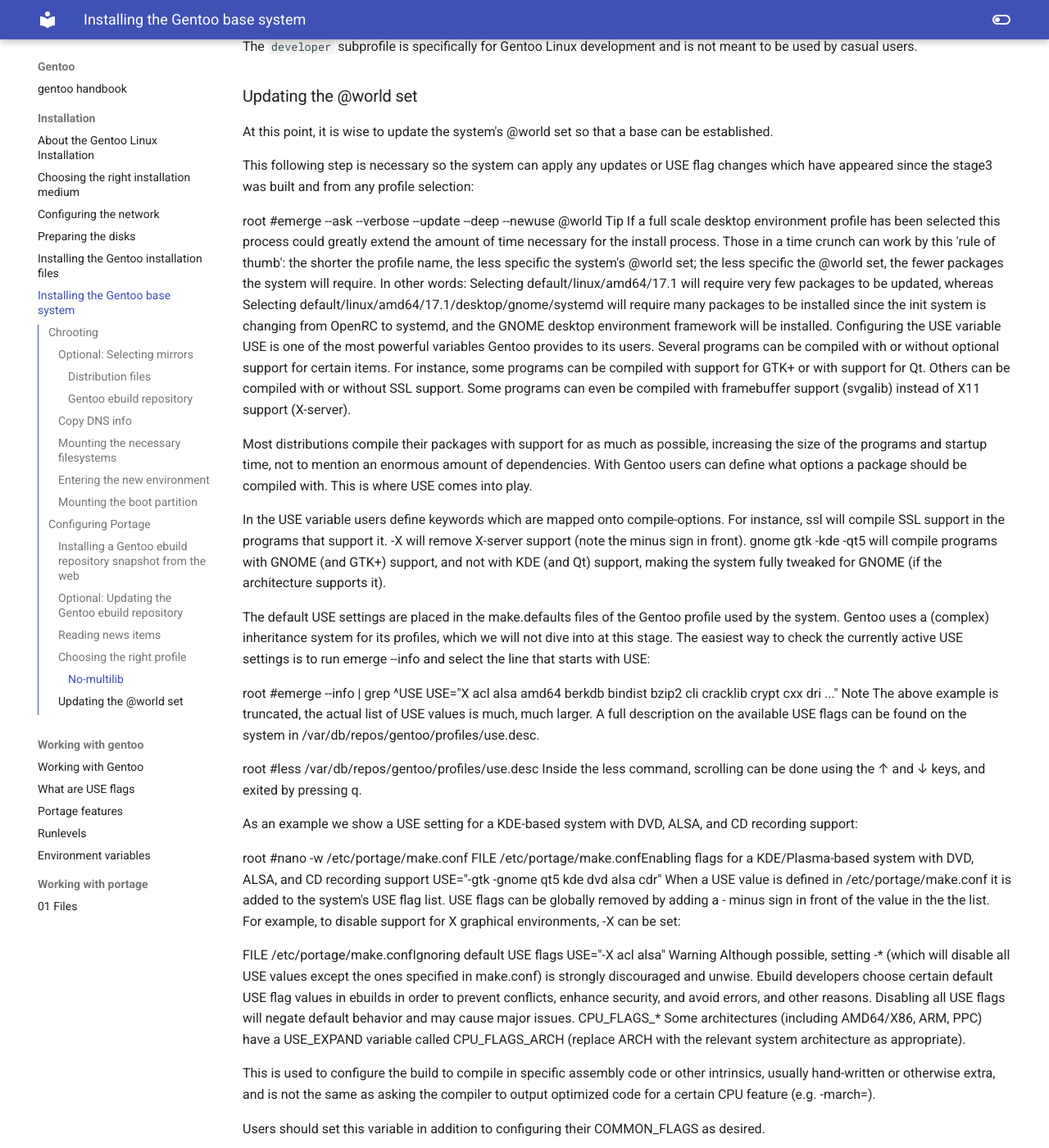
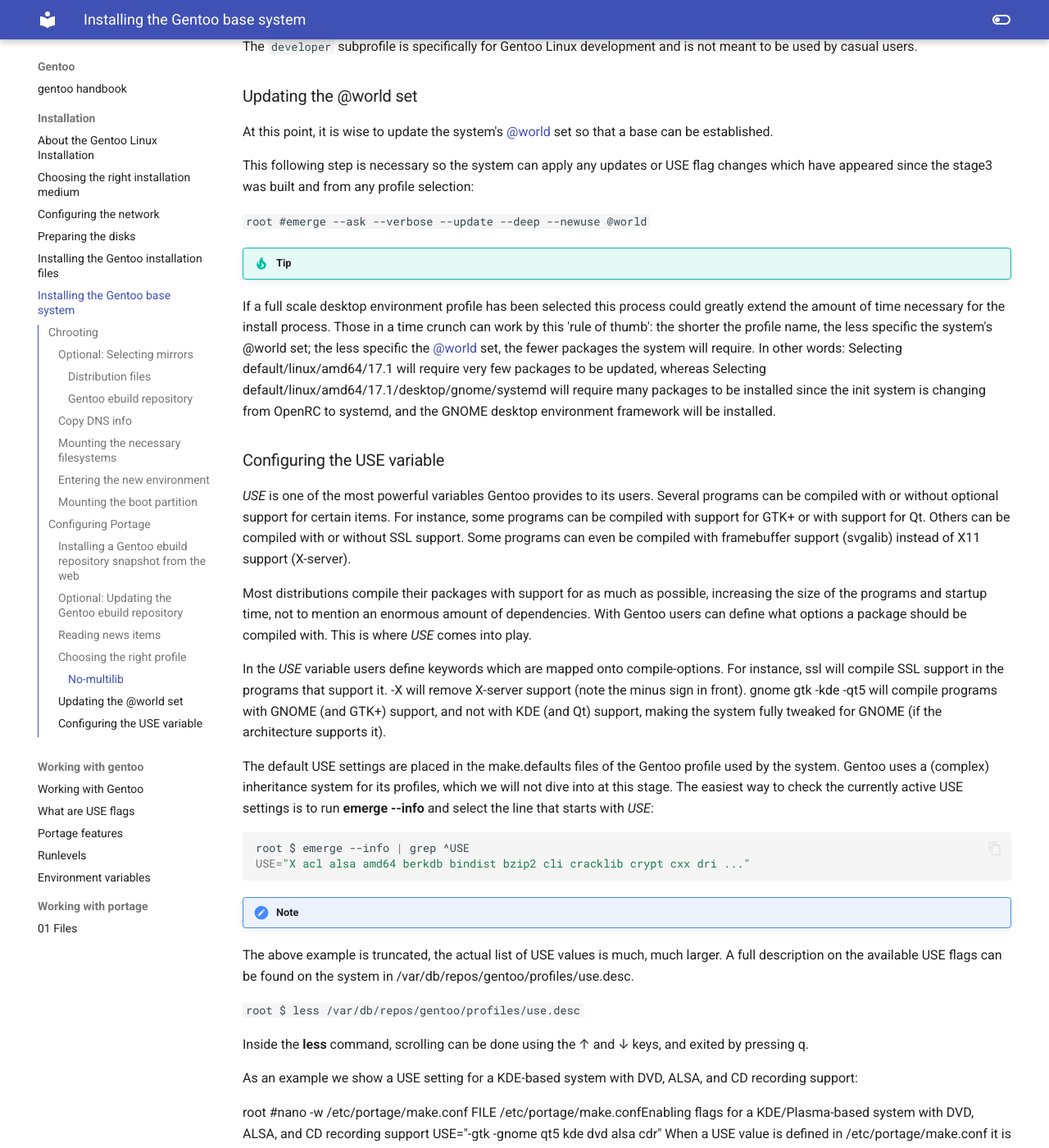
Before and after one commit to floviken/mkdocs, an MkDocs documentation site: the page built from docs/gentoo/installation/06-Installing the Gentoo base system.md, in a window 1280 px wide and 1400 px high, scrolled down 6629 px. Shown: the whole window at 82% size. Built offline with MkDocs 1.6.1 and Material for MkDocs 9.7.7, drawn with Linux system fonts in a browser that asks for light colours; some of the changed lines change nothing that is shown.

Commit message:
Update 06-Installing the Gentoo base system.md

````diff
--- a/docs/gentoo/installation/06-Installing the Gentoo base system.md
+++ b/docs/gentoo/installation/06-Installing the Gentoo base system.md
@@ -245,32 +245,39 @@
 
 ### Updating the @world set
 
-At this point, it is wise to update the system's @world set so that a base can be established.
+At this point, it is wise to update the system's [@world](https://wiki.gentoo.org/wiki/World_set_(Portage)) set so that a base can be established.
 
 This following step is necessary so the system can apply any updates or USE flag changes which have appeared since the stage3 was built and from any profile selection:
 
-root #emerge --ask --verbose --update --deep --newuse @world
- Tip
-If a full scale desktop environment profile has been selected this process could greatly extend the amount of time necessary for the install process. Those in a time crunch can work by this 'rule of thumb': the shorter the profile name, the less specific the system's @world set; the less specific the @world set, the fewer packages the system will require. In other words:
+`root #emerge --ask --verbose --update --deep --newuse @world`
+
+!!! Tip
+If a full scale desktop environment profile has been selected this process could greatly extend the amount of time necessary for the install process. Those in a time crunch can work by this 'rule of thumb': the shorter the profile name, the less specific the system's @world set; the less specific the [@world](https://wiki.gentoo.org/wiki/World_set_(Portage)) set, the fewer packages the system will require. In other words:
 Selecting default/linux/amd64/17.1 will require very few packages to be updated, whereas
 Selecting default/linux/amd64/17.1/desktop/gnome/systemd will require many packages to be installed since the init system is changing from OpenRC to systemd, and the GNOME desktop environment framework will be installed.
-Configuring the USE variable
-USE is one of the most powerful variables Gentoo provides to its users. Several programs can be compiled with or without optional support for certain items. For instance, some programs can be compiled with support for GTK+ or with support for Qt. Others can be compiled with or without SSL support. Some programs can even be compiled with framebuffer support (svgalib) instead of X11 support (X-server).
 
-Most distributions compile their packages with support for as much as possible, increasing the size of the programs and startup time, not to mention an enormous amount of dependencies. With Gentoo users can define what options a package should be compiled with. This is where USE comes into play.
+### Configuring the USE variable
 
-In the USE variable users define keywords which are mapped onto compile-options. For instance, ssl will compile SSL support in the programs that support it. -X will remove X-server support (note the minus sign in front). gnome gtk -kde -qt5 will compile programs with GNOME (and GTK+) support, and not with KDE (and Qt) support, making the system fully tweaked for GNOME (if the architecture supports it).
+*USE* is one of the most powerful variables Gentoo provides to its users. Several programs can be compiled with or without optional support for certain items. For instance, some programs can be compiled with support for GTK+ or with support for Qt. Others can be compiled with or without SSL support. Some programs can even be compiled with framebuffer support (svgalib) instead of X11 support (X-server).
 
-The default USE settings are placed in the make.defaults files of the Gentoo profile used by the system. Gentoo uses a (complex) inheritance system for its profiles, which we will not dive into at this stage. The easiest way to check the currently active USE settings is to run emerge --info and select the line that starts with USE:
+Most distributions compile their packages with support for as much as possible, increasing the size of the programs and startup time, not to mention an enormous amount of dependencies. With Gentoo users can define what options a package should be compiled with. This is where *USE* comes into play.
 
-root #emerge --info | grep ^USE
+In the *USE* variable users define keywords which are mapped onto compile-options. For instance, ssl will compile SSL support in the programs that support it. -X will remove X-server support (note the minus sign in front). gnome gtk -kde -qt5 will compile programs with GNOME (and GTK+) support, and not with KDE (and Qt) support, making the system fully tweaked for GNOME (if the architecture supports it).
+
+The default USE settings are placed in the make.defaults files of the Gentoo profile used by the system. Gentoo uses a (complex) inheritance system for its profiles, which we will not dive into at this stage. The easiest way to check the currently active USE settings is to run **emerge --info** and select the line that starts with *USE*:
+
+```sh
+root $ emerge --info | grep ^USE
 USE="X acl alsa amd64 berkdb bindist bzip2 cli cracklib crypt cxx dri ..."
- Note
+```
+
+!!! Note
 The above example is truncated, the actual list of USE values is much, much larger.
 A full description on the available USE flags can be found on the system in /var/db/repos/gentoo/profiles/use.desc.
 
-root #less /var/db/repos/gentoo/profiles/use.desc
-Inside the less command, scrolling can be done using the ↑ and ↓ keys, and exited by pressing q.
+`root $ less /var/db/repos/gentoo/profiles/use.desc`
+
+Inside the **less** command, scrolling can be done using the ↑ and ↓ keys, and exited by pressing q.
 
 As an example we show a USE setting for a KDE-based system with DVD, ALSA, and CD recording support:
 
````
